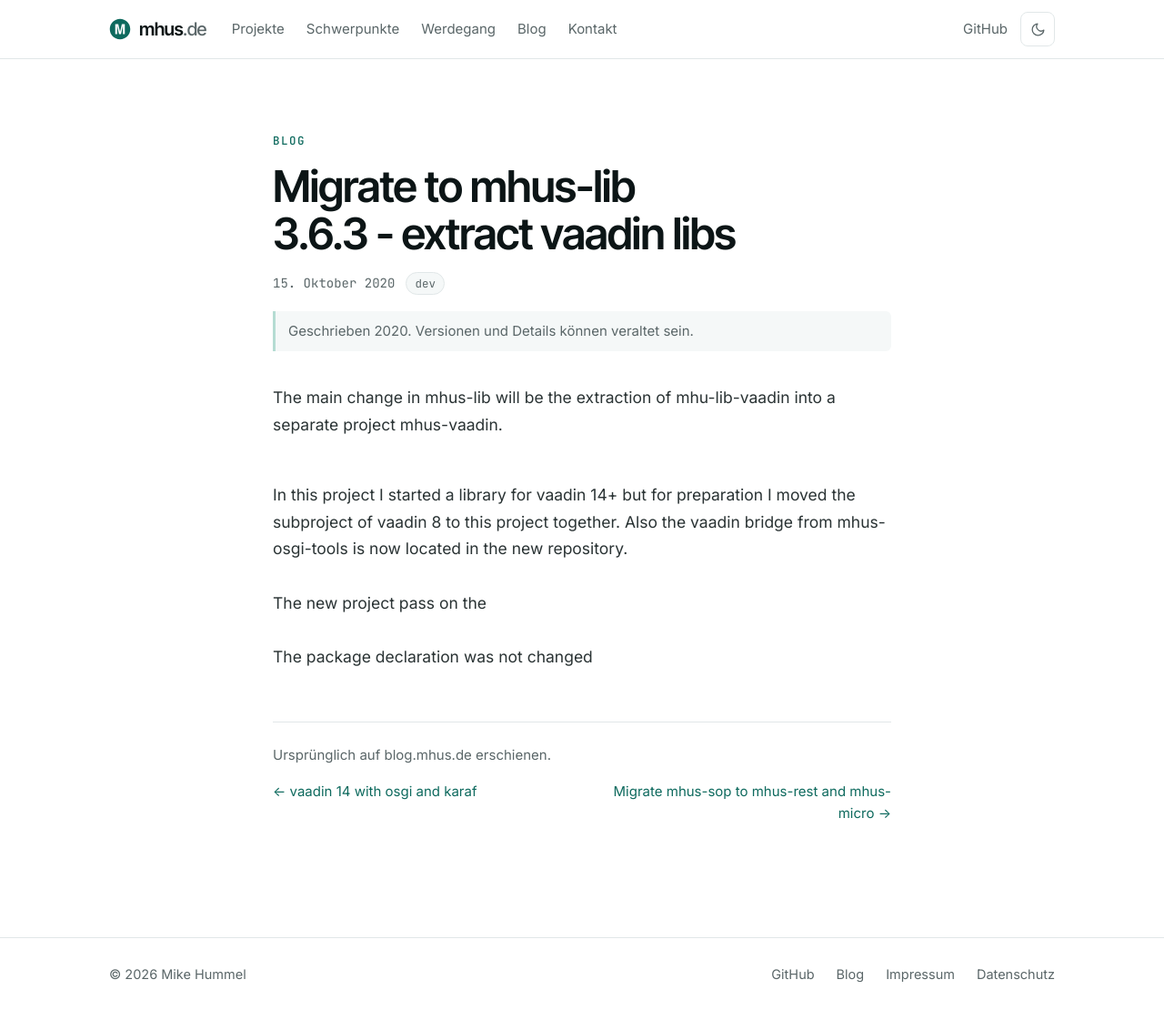
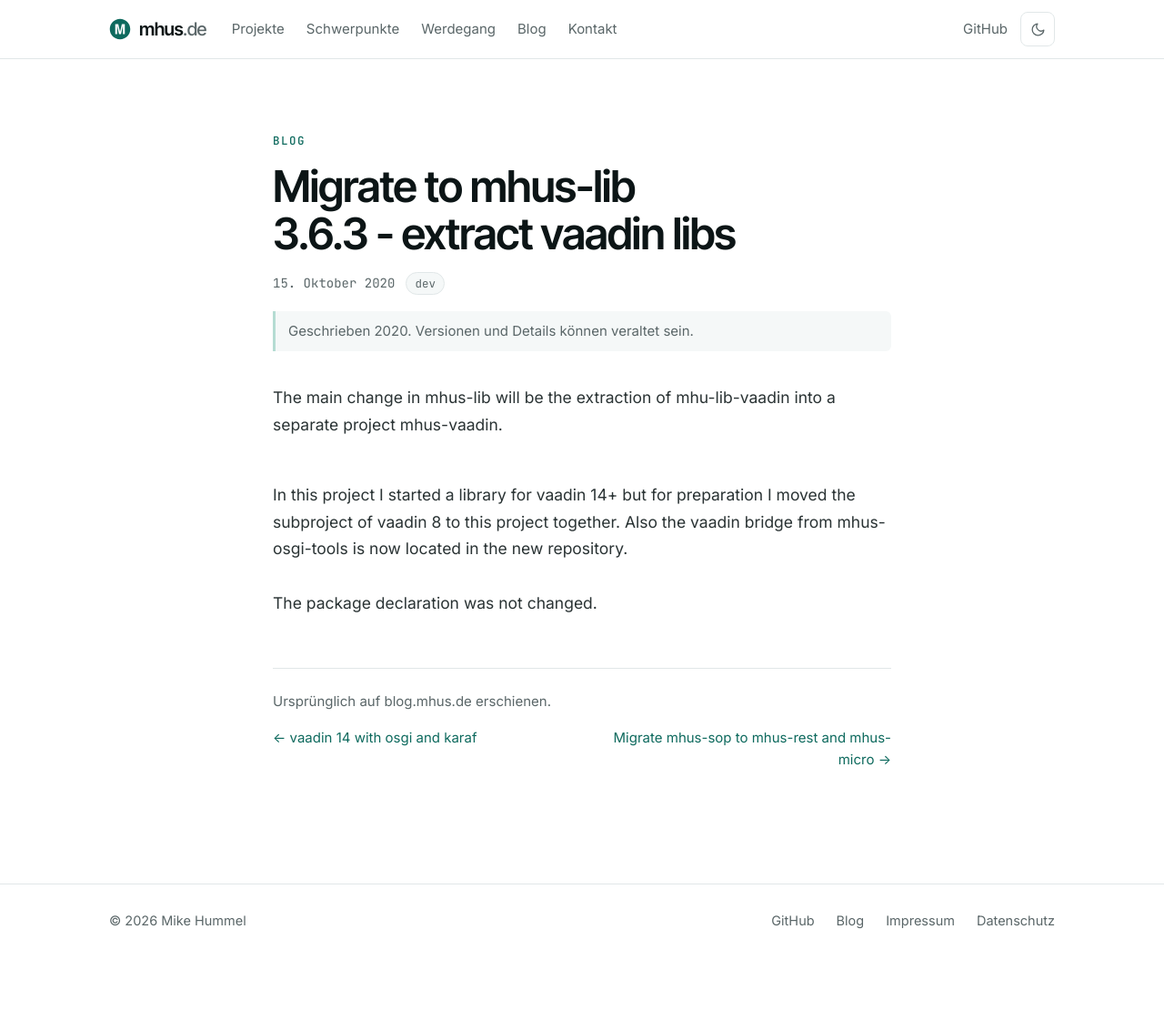
Before and after one commit to mhus/mhus.de, a Jekyll site: the page built from docs/_posts/2020-10-15-dev-migrate-to-mhus-lib-363-extract.html, in a window 1280 px wide and 1110 px high. Shown: the whole window at 91% size. Built offline with Jekyll 4.4.1, drawn with Linux system fonts in a browser that asks for light colours.

Commit message:
Remove broken sentence from mhus-lib 3.6.3 post
Co-Authored-By: Claude Opus 5.5 <noreply@anthropic.com>

```diff
--- a/docs/_posts/2020-10-15-dev-migrate-to-mhus-lib-363-extract.html
+++ b/docs/_posts/2020-10-15-dev-migrate-to-mhus-lib-363-extract.html
@@ -8,5 +8,5 @@ permalink: /blog/2020/10/dev-migrate-to-mhus-lib-363-extract.html
 origin: https://blog.mhus.de/2020/10/dev-migrate-to-mhus-lib-363-extract.html
 ---
 {% raw %}
-<p> The main change in mhus-lib will be the extraction of mhu-lib-vaadin into a separate project mhus-vaadin.</p><br />In this project I started a library for vaadin 14+ but for preparation I moved the subproject of vaadin 8 to this project together. Also the vaadin bridge from mhus-osgi-tools is now located in the new repository.<br /><br />The new project pass on the<br /><br />The package declaration was not changed
+<p> The main change in mhus-lib will be the extraction of mhu-lib-vaadin into a separate project mhus-vaadin.</p><br />In this project I started a library for vaadin 14+ but for preparation I moved the subproject of vaadin 8 to this project together. Also the vaadin bridge from mhus-osgi-tools is now located in the new repository.<br /><br />The package declaration was not changed.
 {% endraw %}
```
